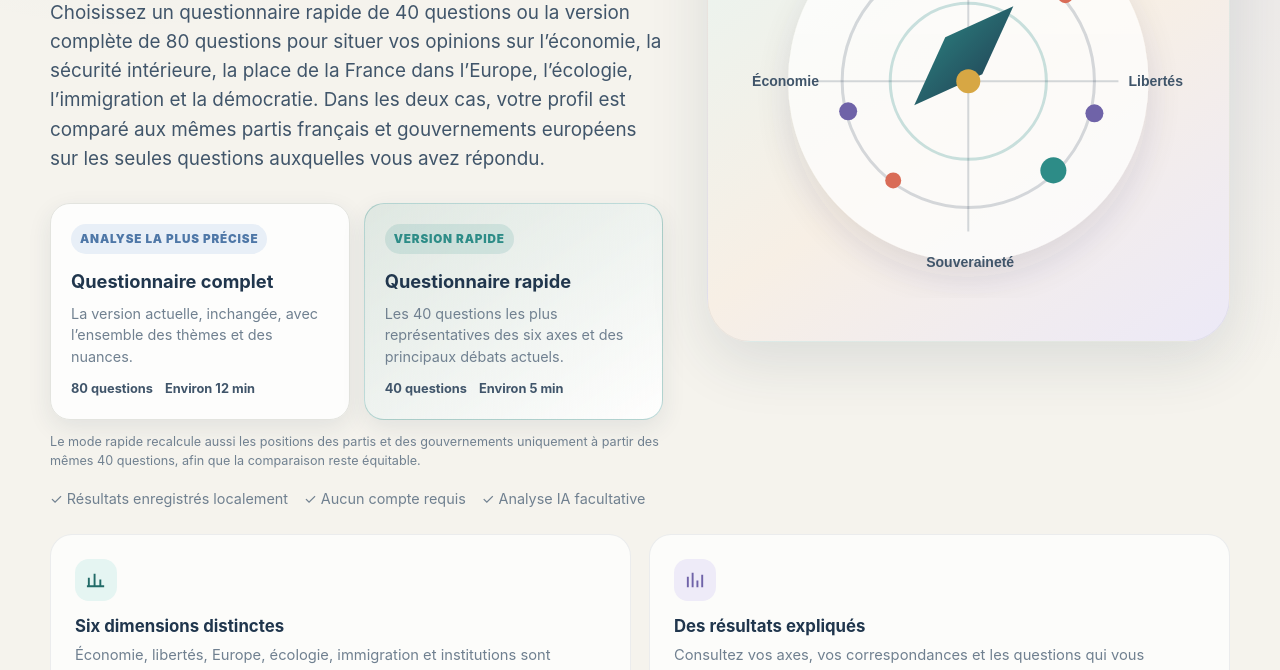
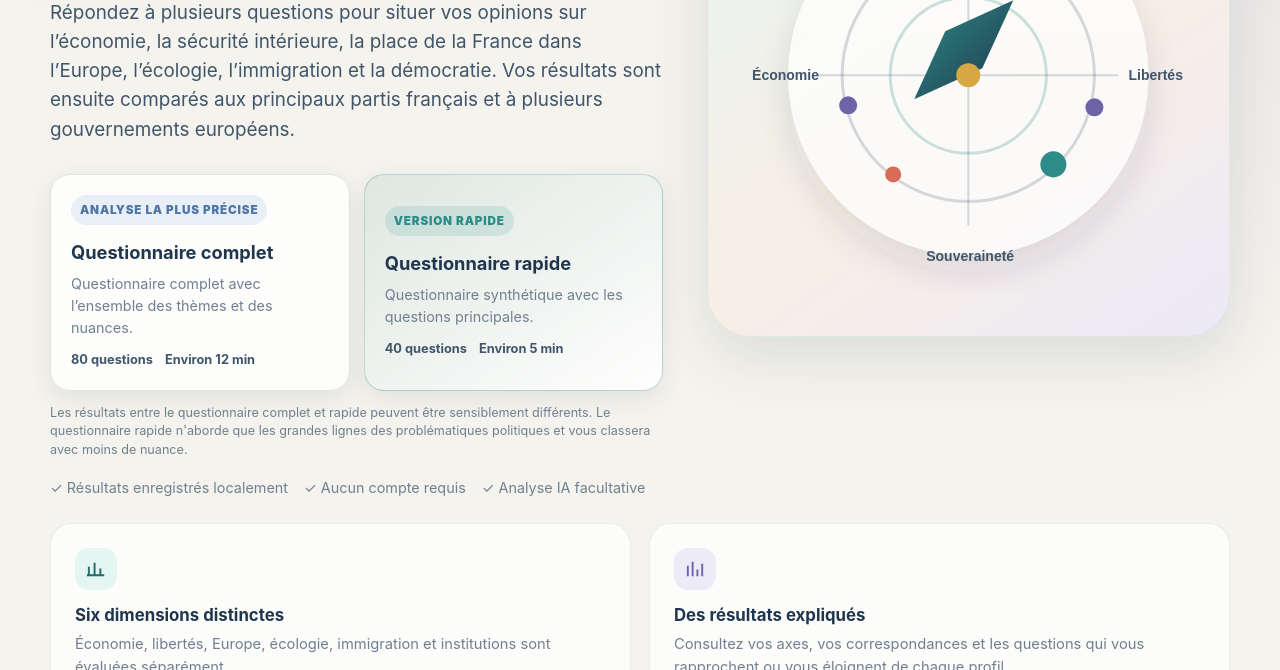
Before and after one commit to hugorampelberg/Political-Compass, a website: page index.html in a window 1280 px wide. Shown: the part 475-1145 px from the top of the page. Drawn offline with Linux system fonts and the light colour scheme.

Commit message:
Refine meta tags and update hero section text
Updated the title and description meta tags for clarity and conciseness. Adjusted text in the hero section and quiz mode buttons to better reflect the questionnaire options.

```diff
--- a/index.html
+++ b/index.html
@@ -5,14 +5,14 @@
   <meta name="viewport" content="width=device-width, initial-scale=1" />
   <meta name="color-scheme" content="light" />
   <meta name="theme-color" content="#20364d" />
-  <title>Compas politique français : test rapide ou complet gratuit</title>
-  <meta name="description" content="Faites gratuitement ce compas politique français en version rapide de 40 questions ou complète de 80 questions. Découvrez votre position sur six axes puis comparez votre profil aux principaux partis français." />
+  <title>Compas politique français : test politique gratuit en plusieurs questions</title>
+  <meta name="description" content="Faites gratuitement ce compas politique français en 40 ou 80 questions. Découvrez votre position sur l’économie, la sécurité intérieure, l’Europe, l’écologie, l’immigration et la démocratie, puis comparez votre profil aux principaux partis français." />
   <link rel="canonical" href="https://www.frenchpoliticalcompass.com/" />
   <meta name="robots" content="index, follow, max-image-preview:large" />
   <meta property="og:type" content="website" />
   <meta property="og:locale" content="fr_FR" />
   <meta property="og:site_name" content="Compas politique français" />
-  <meta property="og:title" content="Compas politique français : test rapide ou complet" />
+  <meta property="og:title" content="Compas politique français : test synthétique ou complet" />
   <meta property="og:description" content="Découvrez votre profil politique sur six axes et comparez vos réponses aux principaux partis français." />
   <meta property="og:url" content="https://www.frenchpoliticalcompass.com/" />
   <meta name="twitter:card" content="summary_large_image" />
@@ -24,7 +24,7 @@
     "name": "Compas politique français",
     "alternateName": ["French Political Compass", "Boussole politique française"],
     "url": "https://www.frenchpoliticalcompass.com/",
-    "description": "Test politique français gratuit en version rapide de 40 questions ou complète de 80 questions, fondé sur six axes politiques."
+    "description": "Test politique français gratuit en version synthétique de 40 questions ou complète de 80 questions, fondé sur six axes politiques."
   }</script>
   <style>
     :root {
@@ -446,22 +446,22 @@
           <div>
             <span class="eyebrow">6 axes · version rapide ou complète · calcul transparent</span>
             <h1>Compas politique français</h1>
-            <p class="hero-copy">Choisissez un questionnaire rapide de 40 questions ou la version complète de 80 questions pour situer vos opinions sur l’économie, la sécurité intérieure, la place de la France dans l’Europe, l’écologie, l’immigration et la démocratie. Dans les deux cas, votre profil est comparé aux mêmes partis français et gouvernements européens sur les seules questions auxquelles vous avez répondu.</p>
+            <p class="hero-copy">Répondez à plusieurs questions pour situer vos opinions sur l’économie, la sécurité intérieure, la place de la France dans l’Europe, l’écologie, l’immigration et la démocratie. Vos résultats sont ensuite comparés aux principaux partis français et à plusieurs gouvernements européens.</p>
             <div class="quiz-mode-grid" aria-label="Choisir la durée du questionnaire">
               <button class="quiz-mode-card" id="start-full-btn" type="button">
                 <span class="quiz-mode-label">Analyse la plus précise</span>
                 <strong>Questionnaire complet</strong>
-                <p>La version actuelle, inchangée, avec l’ensemble des thèmes et des nuances.</p>
+                <p>Questionnaire complet avec l’ensemble des thèmes et des nuances.</p>
                 <span class="quiz-mode-meta"><span>80 questions</span><span>Environ 12 min</span></span>
               </button>
               <button class="quiz-mode-card quick" id="start-quick-btn" type="button">
                 <span class="quiz-mode-label">Version rapide</span>
                 <strong>Questionnaire rapide</strong>
-                <p>Les 40 questions les plus représentatives des six axes et des principaux débats actuels.</p>
+                <p>Questionnaire synthétique avec les questions principales.</p>
                 <span class="quiz-mode-meta"><span>40 questions</span><span>Environ 5 min</span></span>
               </button>
             </div>
-            <p class="mode-note">Le mode rapide recalcule aussi les positions des partis et des gouvernements uniquement à partir des mêmes 40 questions, afin que la comparaison reste équitable.</p>
+            <p class="mode-note">Les résultats entre le questionnaire complet et rapide peuvent être sensiblement différents. Le questionnaire rapide n'aborde que les grandes lignes des problématiques politiques et vous classera avec moins de nuance.</p>
             <div class="microcopy">
               <span>✓ Résultats enregistrés localement</span><span>✓ Aucun compte requis</span><span>✓ Analyse IA facultative</span>
             </div>
```
